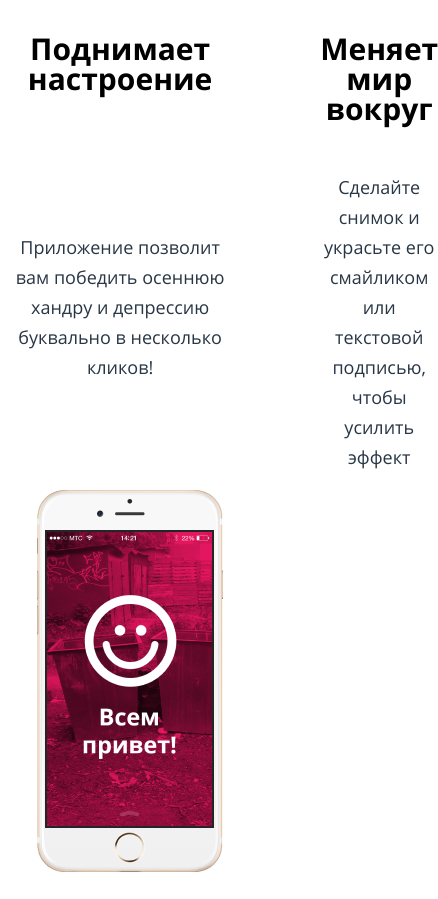
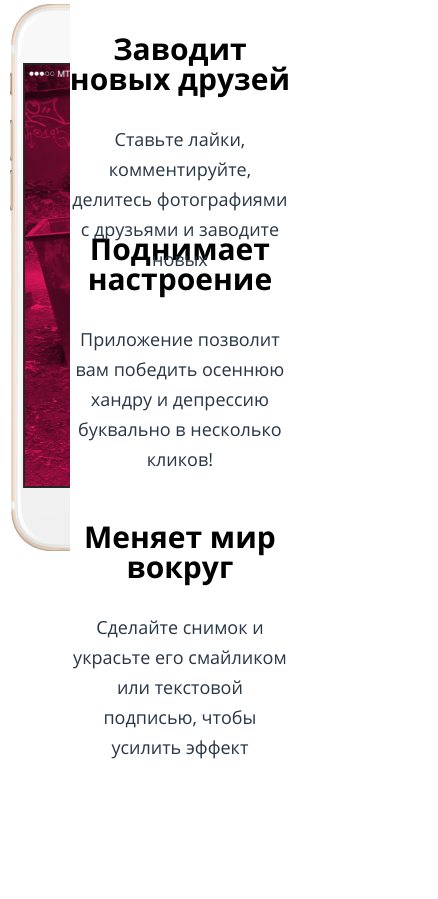
Before and after one commit to petbog/newpink, a website: page source/index.html in a window 390 px wide. Shown: the part 1232-2131 px from the top of the page, 438 px wide, since content can reach past the window. After the commit the page ends 2012 px from the top, so only its background shows below. Drawn offline with nearby package versions, Linux system fonts and the light colour scheme; files that its build step writes are made by us from their sources.

Commit message:
нужно доделать блок с гридами

```diff
--- a/source/index.html
+++ b/source/index.html
@@ -54,22 +54,23 @@
           <h2 class="proposal__title-text">Устали от серости мегаполиса?<br><br class="proposal__title-text-br"> Нам есть, что вам <br>предложить!</h2>
         </div>
         <div class="proposal__card">
-          <div class="proposal__card-conteiner">
+          <span class="contein-img"></span>
+          <div class="proposal__card-conteiner contein-2">
             <img class="proposal__card-img" src="img/iphone1.png" alt="iphone1" width="186px" height="382px">
             <h3 class="proposal__card-title">Поднимает<br>настроение</h3>
             <p class="proposal__card-text">Приложение позволит вам победить осеннюю хандру и депрессию буквально в
               несколько кликов!</p>
           </div>
-          <div class="proposal__card-conteiner">
+          <div class="proposal__card-conteiner contein-3">
             <img class="proposal__card-img" src="img/iphone2.png" alt="iphone2" width="186px" height="382px">
-            <h3 class="proposal__card-title ">Меняет мир вокруг</h3>
+            <h3 class="proposal__card-title">Меняет мир вокруг</h3>
             <p class="proposal__card-text">Сделайте снимок и украсьте его смайликом или текстовой подписью, чтобы
               усилить эффект</p>
           </div>
-          <div class="proposal__card-conteiner">
-            <img class="proposal__card-img " src="img/iphone3.png" alt="iphone3" width="186px" height="382px">
+          <div class="proposal__card-conteiner contein-1">
+            <img class="proposal__card-img" src="img/iphone3.png" alt="iphone3" width="186px" height="382px">
             <h3 class="proposal__card-title proposal__card-title-wrap ">Заводит<br>новых друзей</h3>
-            <p class="proposal__card-text ">Ставьте лайки, комментируйте, делитесь фотографиями с друзьями и заводите
+            <p class="proposal__card-text">Ставьте лайки, комментируйте, делитесь фотографиями с друзьями и заводите
               новых</p>
           </div>
         </div>
--- a/source/less/block/proposal.less
+++ b/source/less/block/proposal.less
@@ -48,23 +48,51 @@
 .proposal__title-text-br{
   display: none;
 }
+.contein-img{
+  display: none;
+}
 // адаптив
 @media(max-width:850px){
-  .proposal__card-conteiner:nth-child(1) .proposal__card-img{
+  .proposal__card-conteiner:nth-child(2) .proposal__card-img{
     display: none;
   }
-  .proposal__card-conteiner:nth-child(2) .proposal__card-img{
+  .proposal__card-conteiner:nth-child(3) .proposal__card-img{
+    display: none;
+  } .proposal__card-conteiner:nth-child(4) .proposal__card-img{
     display: none;
   }
   .proposal__card{
     flex: none;
     display: grid;
-    grid-template-columns: repeat(2,1fr);
-    &-conteiner{
+    grid-template-rows: 100px 100px 100px;
+    grid-template-columns: 1fr 1fr ;
+    grid-row-start:1 ;
+    grid-row-end:6;
+    grid-template-areas:
+    "contein-img contein-1"
+    "contein-img contein-1"
+    "contein-img contein-2"
+    "contein-img contein-2"
+    "contein-img contein-3"
+    "contein-img contein-3";
+    .contein-1{
+      grid-area: contein-1;
+    }
+    .contein-2{
+      grid-area: contein-2;
+    }
+    .contein-3{
+      grid-area: contein-3;
+    }
+    .contein-img{
+      grid-area: contein-img;
+    }
+    .contein-img{
       display: grid;
+      background-image: url(../../img/tel-adaptiv-850px.png);
+      background-repeat: no-repeat;
     }
   }
-
 }
 @media(max-width:840px){
   .proposal__title-text {
```
Also changed, not shown: source/img/Group 11.png (added), source/img/tel-adaptiv-850px.png (added).
